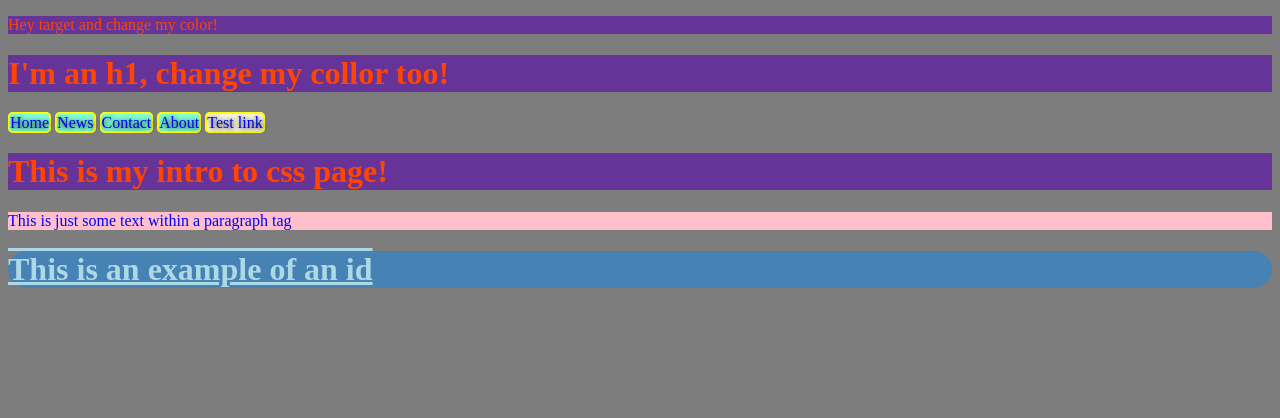
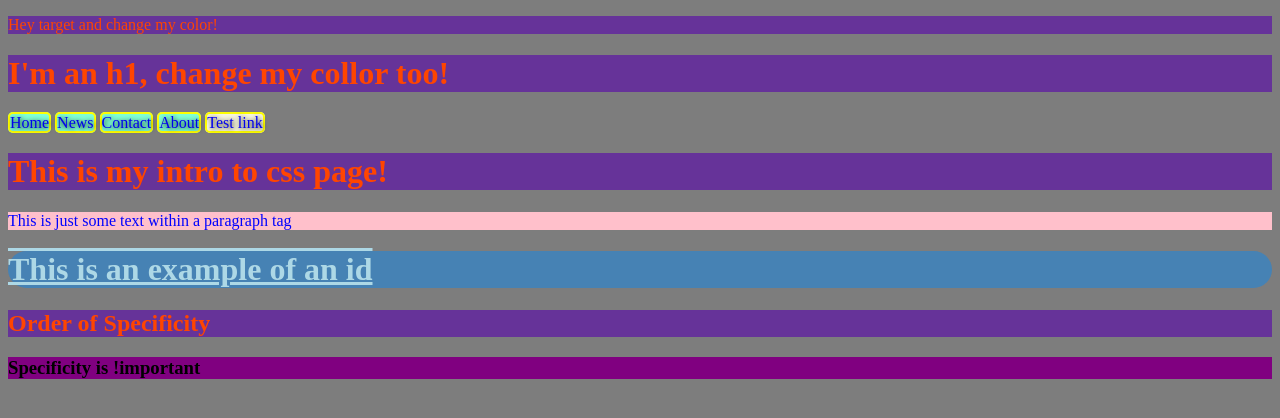
Before and after one commit to PMWeaver4/1-html-css, a plain HTML site: page intro_css/index.html in a window 1280 px wide. Drawn offline with Linux system fonts and the light colour scheme.

```diff
--- a/intro_css/index.html
+++ b/intro_css/index.html
@@ -31,5 +31,10 @@
         <p class="header">This is just some text within a paragraph tag</p>
         <h1 id="unique">This is an example of an id</h1>
     </div>
+
+    <article class="article">
+        <h1>Order of Specificity</h1>
+        <h3 class="oos-class">Specificity is !important</h3>
+    </article>
 </body>
 </html>
--- a/intro_css/style.css
+++ b/intro_css/style.css
@@ -77,3 +77,38 @@ nav > .btn {
     color: lightblue;
     border-radius: 25px;
 }
+/*
+    !CSS Hierarchy
+        This is giong to allow CSS to use distinct levels of "priority" to style our elements. The order of priority of weakest to strongest is:
+
+            External Stylesheet:
+                -Element
+                -Class
+                -ID
+
+            Internal Stylesheet:
+                -Element
+                -Class
+                -ID
+                -Inline-Styling
+                -!important
+
+            "External Stylesheet" is a .css file which is not the .html file our webpage is in.
+            "Internal Styleshset" is CSS written within the .html file.
+            "Inline-Styling" is when I add a "style" property/attribute to an element in my html file.
+
+            Order of specificity:
+            1. !important
+            2. In-line style
+            3. id selector
+            4. class
+            5. element
+*/
+
+h3 {
+    background-color: red;
+}
+
+.oos-class {
+    background-color: purple;
+}
```
Also changed, not shown: css_grid/index.html (added, +11 -0 lines), css_grid/style.css (added), css_positions/index.html (added), css_positions/style.css (added).
